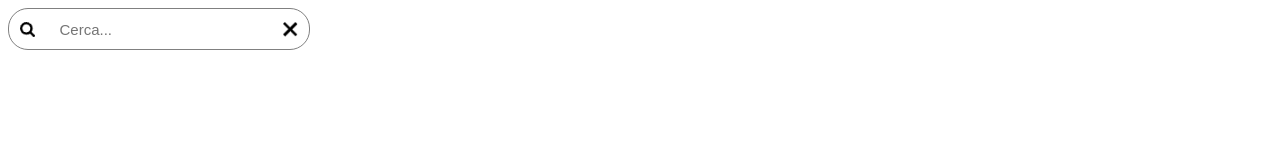
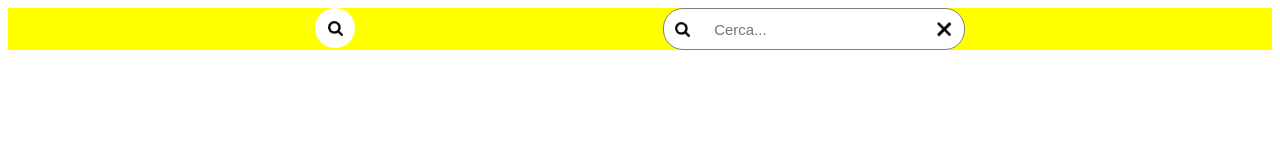
Before and after one commit to maurorubino/SitoLego, a plain HTML site: page index.html in a window 1280 px wide. Drawn offline with Linux system fonts and the light colour scheme.

Commit message:
search bar fix

```diff
--- a/components/button/search/search.scss
+++ b/components/button/search/search.scss
@@ -1,5 +1,19 @@
+
 nav{
-  section{
+  background-color: yellow;
+  display: flex;
+  justify-content: space-evenly;
+  .search {
+    height: 40px;
+    width: 40px;
+    border-radius: 40px ;
+    display: flex;
+    justify-content: center;
+    align-items: center;
+    background-color: white;
+
+  }
+  .search-bar{
     display: flex;
     flex-direction: row;
     justify-content: space-around;
@@ -13,7 +27,6 @@ nav{
   }
     input {
         font-size: 15px;
-
         border: 0;
         outline: 0;
         box-shadow: none;
--- a/index.html
+++ b/index.html
@@ -9,7 +9,11 @@
   </head>
   <body>
     <nav>
-      <section>
+     <div class="search">
+        <img src="/SitoLego/components/button/search/svg-image.png" alt="lens" height="15px" width="15px">
+      </div>
+
+      <section class="search-bar">
 
         <img src="/SitoLego/components/button/search/svg-image.png" alt="lens" height="15px" width="15px">
 
@@ -19,6 +23,7 @@
 
 
     </section>
+
     </nav>
   </body>
 </html>
```
Also changed, not shown: components/button/search/search.css, 1 other file.
